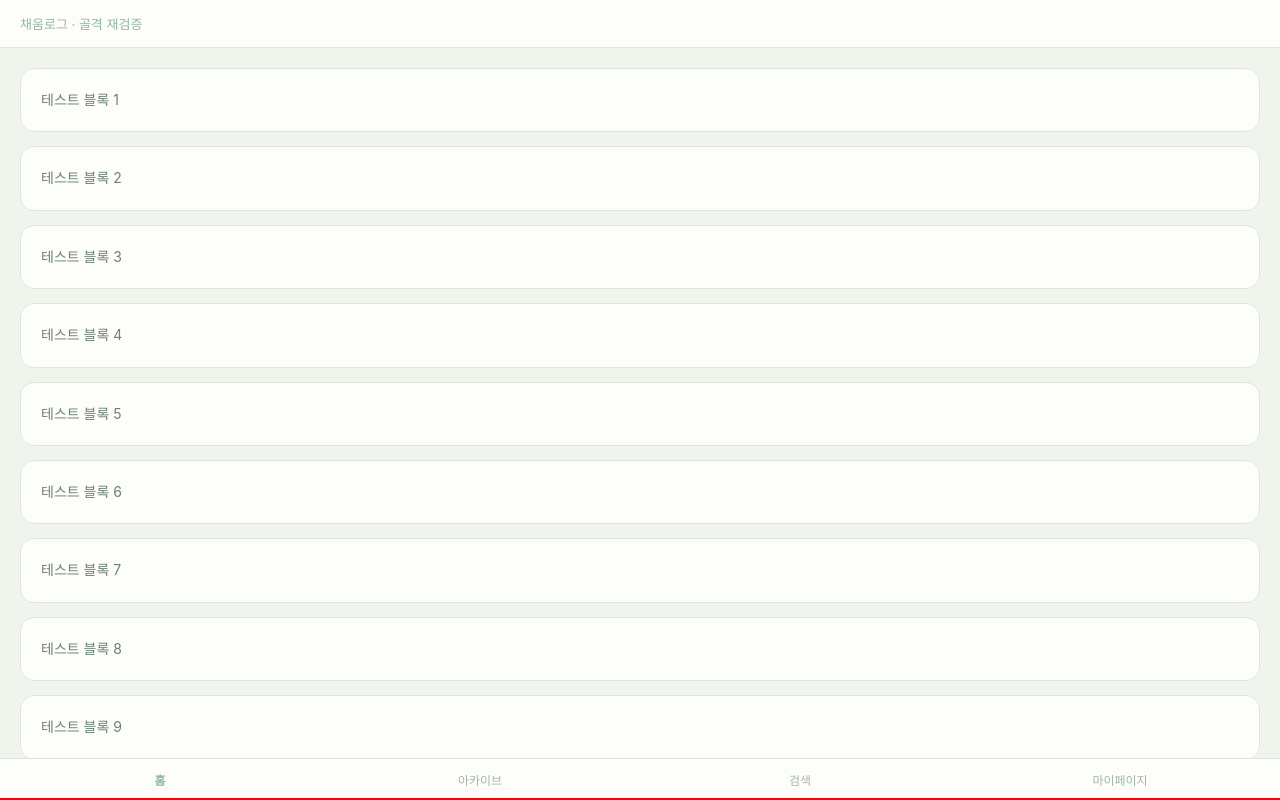
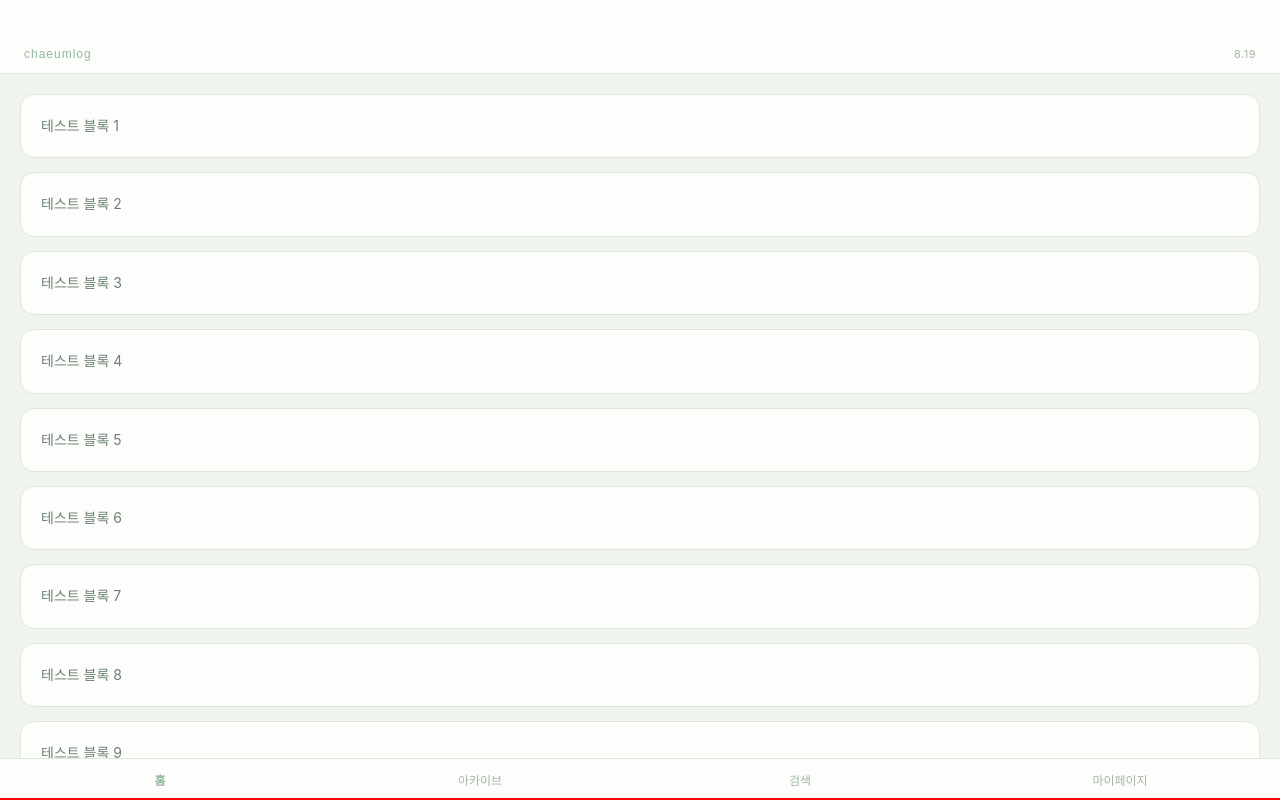
Before and after one commit to bombyul1011/chaeumlog, a plain HTML site: page index.html in a window 1280 px wide. Drawn offline with Linux system fonts and the light colour scheme.

Commit message:
Add files via upload

```diff
--- a/index.html
+++ b/index.html
@@ -28,11 +28,51 @@
   #app-topbar {
     flex-shrink:0;
     background:#FDFEFC;
-    padding:calc(env(safe-area-inset-top) + 14px) 20px 14px;
-    font-size:13px;
-    color:#8FB89E;
     border-bottom:1px solid #DDE6DC;
   }
+
+  #topbar-main {
+    padding:47px 24px 12px;
+    display:flex;
+    align-items:center;
+    justify-content:space-between;
+  }
+
+  #topbar-main .brand {
+    display:flex;
+    align-items:center;
+    gap:8px;
+    cursor:pointer;
+    background:none;
+    border:none;
+    padding:0;
+  }
+
+  #topbar-main .brand .app-name {
+    font-size:12px;
+    letter-spacing:1px;
+    color:#8FB89E;
+    font-weight:400;
+  }
+
+  #topbar-main .date {
+    font-size:11px;
+    letter-spacing:0.5px;
+    color:#a3b5a8;
+  }
+
+  #topbar-sub {
+    display:none;
+    align-items:center;
+    justify-content:space-between;
+    gap:6px;
+    padding:0 24px 12px;
+    font-size:14px;
+    color:#2B332E;
+    font-weight:600;
+  }
+
+  #topbar-sub.show { display:flex; }
 
   #app-scroll {
     flex:1 1 auto;
@@ -92,7 +132,17 @@
 
 <div id="app">
 
-  <div id="app-topbar">채움로그 · 골격 재검증</div>
+  <div id="app-topbar">
+    <div id="topbar-main">
+      <button class="brand">
+        <span class="app-name">chaeumlog</span>
+      </button>
+      <span class="date" id="topbar-date"></span>
+    </div>
+    <div id="topbar-sub">
+      <span>서브줄</span>
+    </div>
+  </div>
 
   <div id="app-scroll">
     <div class="screen active" id="screen-home">
@@ -128,5 +178,10 @@
 
 <div class="debug-marker"></div>
 
+<script>
+  const d = new Date();
+  document.getElementById('topbar-date').textContent = `${d.getMonth()+1}.${d.getDate()}`;
+</script>
+
 </body>
 </html>
```
